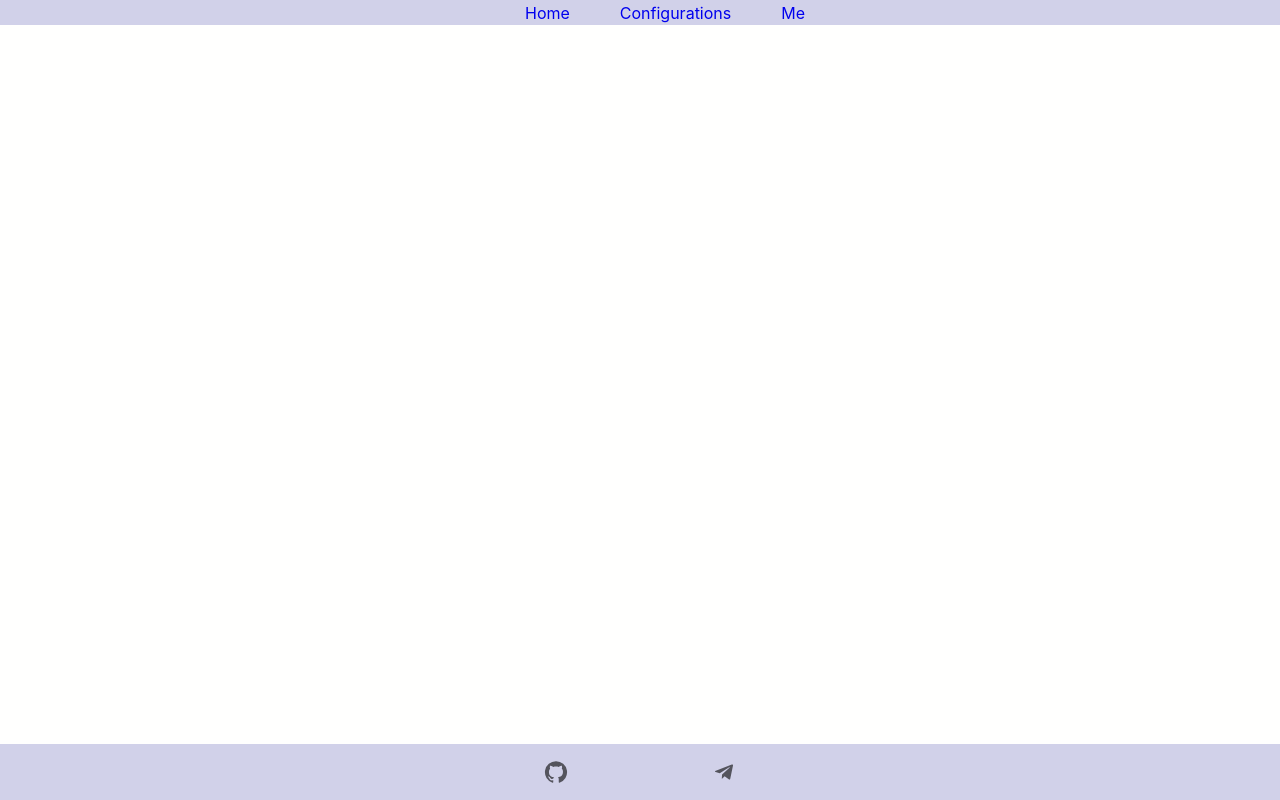
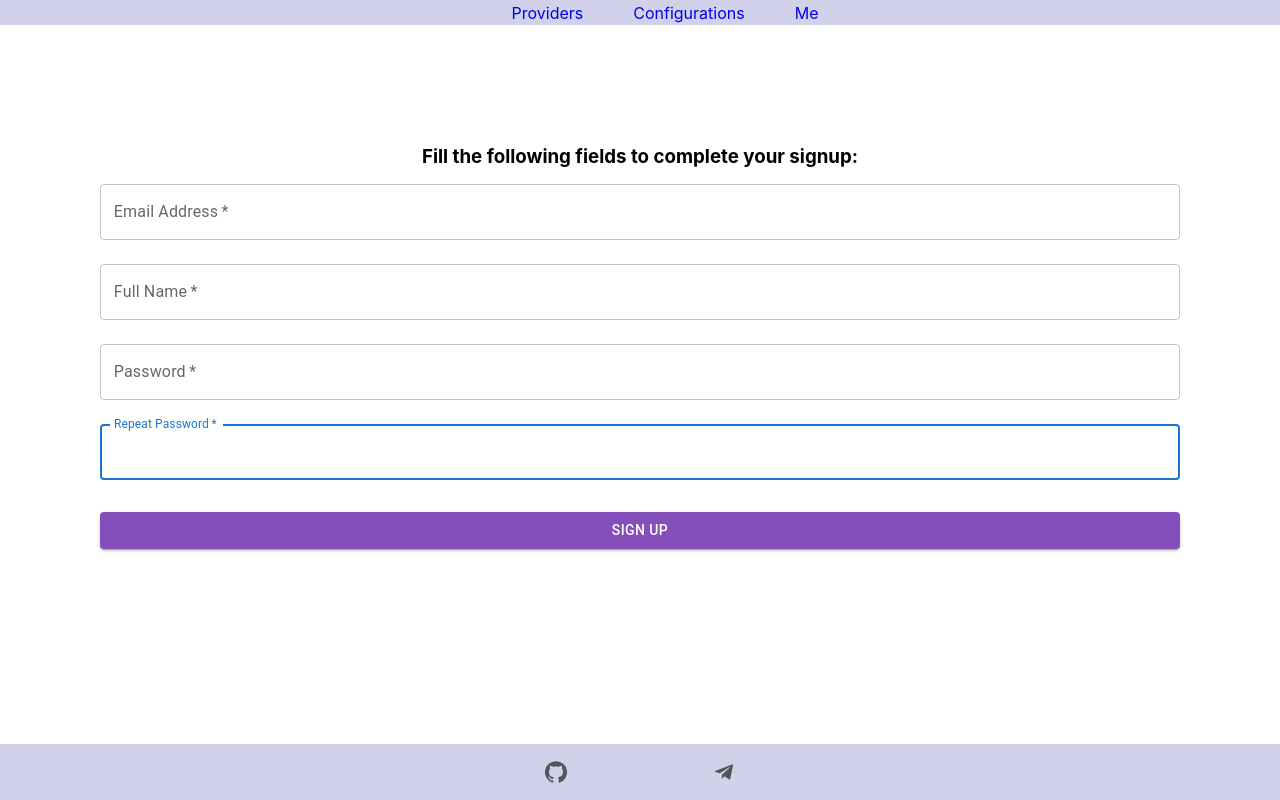
Before and after one commit to OriginsOfFire/TerraSynth, a React (Create React App) app in the folder frontend/: page /signup in a window 1280 px wide. Built offline with nearby package versions, Linux system fonts and the light colour scheme.

Commit message:
add: simple backend interaction and data display

```diff
--- a/frontend/package.json
+++ b/frontend/package.json
@@ -2,11 +2,12 @@
   "name": "frontend",
   "version": "0.1.0",
   "private": true,
+  "allowedHosts": "*",
   "proxy": "http://127.0.0.1:8000/",
   "dependencies": {
     "@emotion/react": "^11.10.6",
     "@emotion/styled": "^11.10.6",
-    "@mui/icons-material": "^5.11.11",
+    "@mui/icons-material": "^5. 11.11",
     "@mui/material": "^5.11.12",
     "@testing-library/jest-dom": "^5.16.5",
     "@testing-library/react": "^13.4.0",
--- a/frontend/src/components/Configurations.tsx
+++ b/frontend/src/components/Configurations.tsx
@@ -2,6 +2,10 @@ import React, {useEffect, useState} from 'react';
 import {Navigate, useNavigate} from "react-router-dom";
 import axios from "axios";
 import {IConfiguration} from "../models/IConfiguration";
+import {Checkbox, IconButton} from "@mui/material";
+import EditIcon from '@mui/icons-material/Edit';
+import DeleteIcon from '@mui/icons-material/Delete';
+import AddIcon from '@mui/icons-material/Add';
 
 function Configurations() {
     // const [authenticated, setAuthenticated] = useState(false);
@@ -13,6 +17,8 @@ function Configurations() {
     // }, []);
     const navigator = useNavigate();
     const [configurations, setConfigurations] = useState([])
+    const [checked, setChecked] = useState([])
+
     useEffect(() => {
         const fetchData = async () => {
             const response = await axios.get(
@@ -21,22 +27,37 @@ function Configurations() {
             );
             setConfigurations(response.data);
         }
-
         fetchData().catch(() => {navigator("/login")});
-    }, []);
+    }, [navigator]);
 
     if (!localStorage.getItem("token")) {
         return <Navigate to="/login" />;
     } else {
         return (
             <>
-                <h3>Your configurations:</h3>
-                <li>
-                    {configurations.map((c: IConfiguration) => {
-                    console.log(c.id);
-                    return <ul key={c.id}>{c.id}</ul>
-                })}
-                </li>
+                <div className="container">
+                    <h3>Your configurations:</h3>
+                    <ul>
+                        {configurations.map((c: IConfiguration) => {
+                            return (
+                                <li key={c.id}>
+                                    <p>{c.name}</p>
+                                    <Checkbox/>
+                                    <IconButton>
+                                        <EditIcon/>
+                                    </IconButton>
+                                    <IconButton onClick={() => console.log(c.name)}>
+                                        <DeleteIcon/>
+                                    </IconButton>
+                                </li>
+                            )
+                        })
+                    }
+                    </ul>
+                    <IconButton>
+                        <AddIcon/>
+                    </IconButton>
+                </div>
             </>
         );
     }
--- a/frontend/src/components/Header.tsx
+++ b/frontend/src/components/Header.tsx
@@ -4,7 +4,7 @@ import React from 'react';
 function Header() {
     return (
         <header className='start'>
-            <a href="/">Home</a>
+            <a href="/providers">Providers</a>
             <a href="/configurations">Configurations</a>
             <a href="/me">Me</a>
         </header>
--- a/frontend/src/components/LoginForm.tsx
+++ b/frontend/src/components/LoginForm.tsx
@@ -35,6 +35,7 @@ function LoginForm() {
             flexDirection: 'column',
             alignItems: 'center',
           }}>
+            <h2>Welcome! Please authorize</h2>
             <form onSubmit={handleSubmit}>
                 <TextField
                   margin="normal"
@@ -70,6 +71,7 @@ function LoginForm() {
                   Sign In
                 </Button>
             </form>
+             <a href="/signup">Don't have an account? Sign up</a>
         </Box>
     );
 }
--- /dev/null
+++ b/frontend/src/components/Providers.tsx
@@ -0,0 +1,37 @@
+import React, {useEffect, useState} from 'react';
+import axios from "axios";
+import {useNavigate} from "react-router-dom";
+import {IProvider} from "../models/IProvider";
+
+const Providers = () => {
+    const [providers, setProviders] = useState([]);
+    const navigator = useNavigate();
+
+    useEffect(() => {
+        const fetchData = async () => {
+            const response = await axios.get(
+                "http://localhost:8001/api/v1/providers",
+                {headers: {Authorization: `Bearer ${localStorage.getItem("token")}`}}
+            );
+            setProviders(response.data);
+        }
+        fetchData().catch(() => {navigator("/login")});
+    }, [navigator])
+    return (
+        <div>
+            <h3>Available Providers:</h3>
+            <ul>
+                {providers.map((p: IProvider) => {
+                    return (
+                        <li key={p.name}>
+                            <p>{p.name}</p>
+                            <p>{p.abbreviation}</p>
+                        </li>
+                    )
+                })}
+            </ul>
+        </div>
+    );
+};
+
+export default Providers;
--- /dev/null
+++ b/frontend/src/components/SignUpForm.tsx
@@ -0,0 +1,80 @@
+import React from "react";
+import {Box, Button, TextField} from "@mui/material";
+import axios from "axios";
+import {useNavigate} from "react-router-dom";
+import {IUser} from "../models/IUser";
+
+function SignUpForm() {
+    const navigator = useNavigate();
+    return (
+        <Box
+            sx={{
+                marginTop: 15,
+                display: 'flex',
+                align: 'center',
+                flexDirection: 'column',
+                alignItems: 'center',
+            }}>
+            <h3>Fill the following fields to complete your signup:</h3>
+            <form>
+                <TextField
+                    margin="normal"
+                    required
+                    id="email"
+                    label="Email Address"
+                    name="email"
+                    autoComplete="email"
+                    autoFocus
+                    fullWidth
+                />
+                <TextField
+                    margin="normal"
+                    required
+                    id="full_name"
+                    label="Full Name"
+                    name="full_name"
+                    autoComplete="full name"
+                    autoFocus
+                    fullWidth
+                />
+                <TextField
+                    margin="normal"
+                    required
+                    name="password"
+                    label="Password"
+                    type="password"
+                    id="password"
+                    autoComplete="current-password"
+                    autoFocus
+                    fullWidth
+                />
+                <TextField
+                    margin="normal"
+                    required
+                    name="repeat_password"
+                    label="Repeat Password"
+                    type="password"
+                    id="repeat_password"
+                    autoComplete="repeat-password"
+                    autoFocus
+                    fullWidth
+                />
+                <Button
+                    type="submit"
+                    fullWidth
+                    variant="contained"
+                    sx={{
+                        ":hover": {backgroundColor: "#844FBA"},
+                        mt: 3,
+                        mb: 2,
+                        backgroundColor: "#844FBA"
+                    }}
+                >
+                    Sign Up
+                </Button>
+            </form>
+        </Box>
+    );
+}
+
+export default SignUpForm;
--- a/frontend/src/index.tsx
+++ b/frontend/src/index.tsx
@@ -7,6 +7,8 @@ import LoginForm from "./components/LoginForm";
 import Configurations from "./components/Configurations";
 import Header from "./components/Header";
 import Footer from "./components/Footer";
+import SignUpForm from "./components/SignUpForm";
+import Providers from "./components/Providers";
 
 const root = ReactDOM.createRoot(
   document.getElementById('root') as HTMLElement
@@ -19,6 +21,8 @@ root.render(
               <Route index element={<App />} />
               <Route path="login" element={<LoginForm />} />
               <Route path="configurations" element={<Configurations/>}/>
+              <Route path="signup" element={<SignUpForm />} />
+              <Route path="providers" element={<Providers/>} />
           </Routes>
           <Footer />
       </BrowserRouter>
--- a/frontend/src/models/IConfiguration.ts
+++ b/frontend/src/models/IConfiguration.ts
@@ -1,3 +1,5 @@
 export interface IConfiguration {
     id: string;
+    name: string;
+    provider: string;
 }
--- /dev/null
+++ b/frontend/src/models/IProvider.ts
@@ -0,0 +1,4 @@
+export interface IProvider {
+    name: string;
+    abbreviation: string;
+}
```
